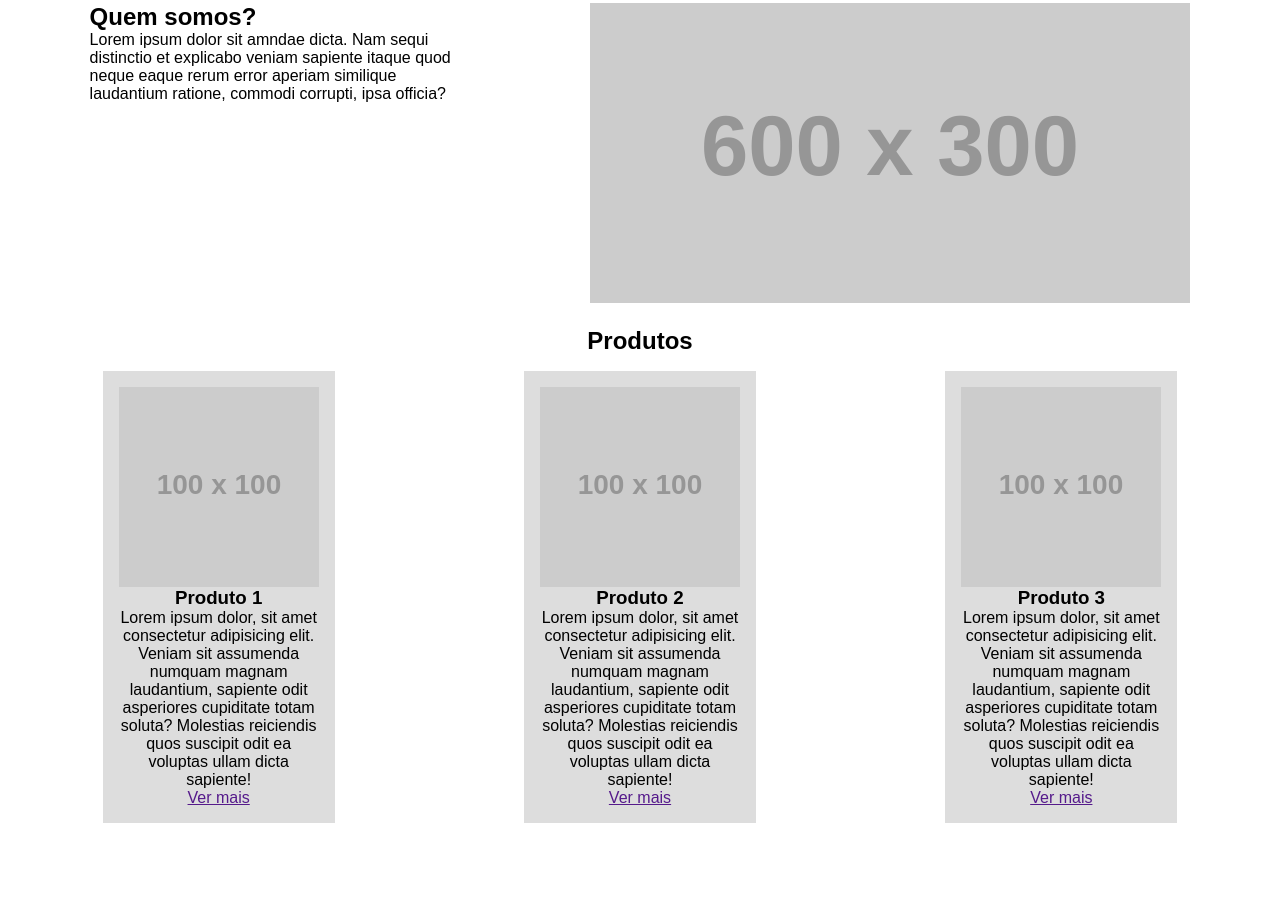
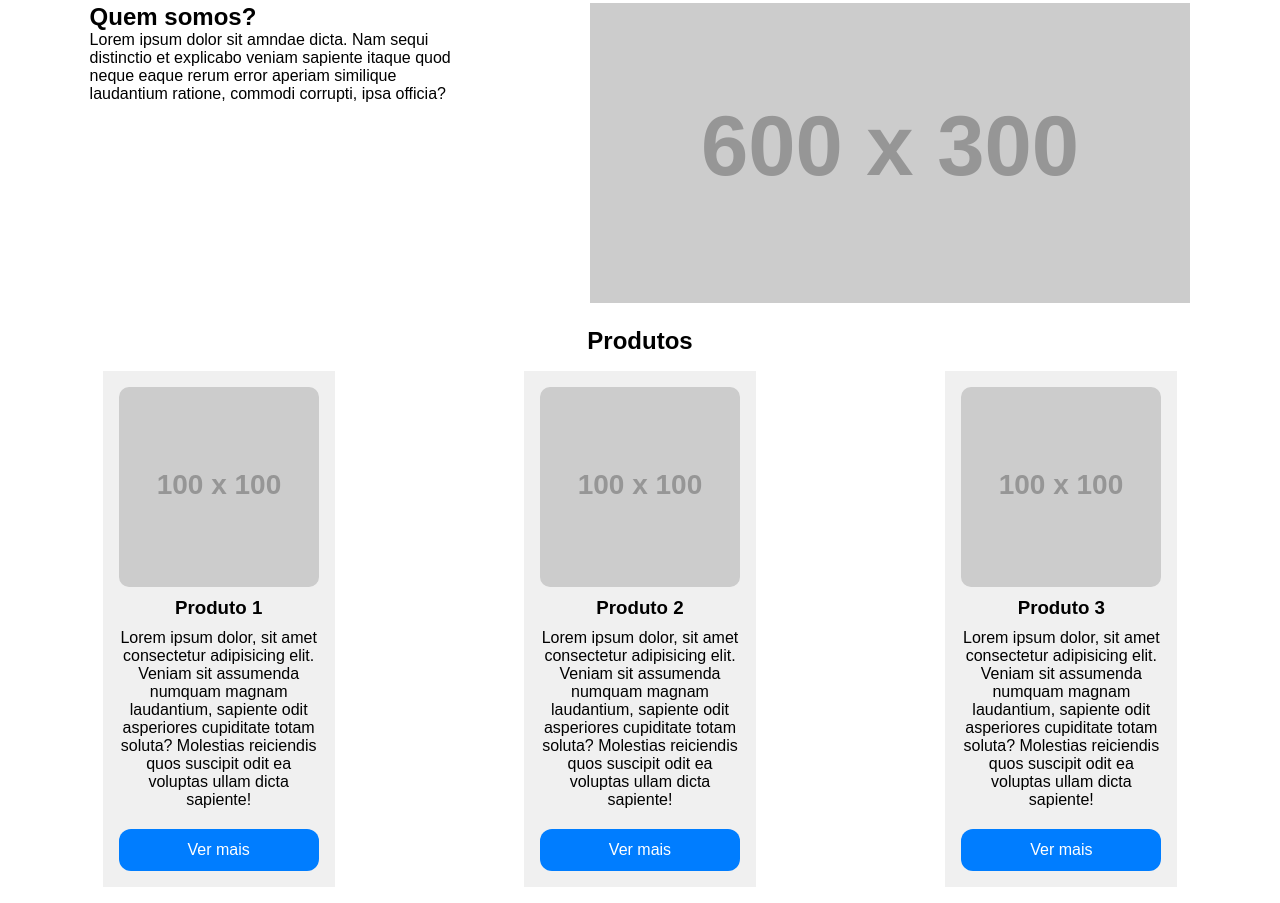
Before and after one commit to devpaulorcc/web-programming-classes, a plain HTML site: page src/business-website/index.html in a window 1280 px wide. Shown: the part 821-1724 px from the top of the page. Before the commit the page ends 1660 px from the top, so only its background shows below. Drawn offline with Linux system fonts and the light colour scheme; placeholder pictures from the web are drawn by us.

Commit message:
feat: style improvements to product buttons

```diff
--- a/src/business-website/styles.css
+++ b/src/business-website/styles.css
@@ -93,12 +93,26 @@ main > #empresa > div > a {
 }
 
 .produto {
-    background-color: #dddddd;
+    background-color: #f0f0f0;
     display: flex;
     flex-direction: column;
     padding: 1rem;
+    gap: 10px;
+}
+
+.produto > img {
+    border-radius: 10px;
 }
 
 .produto > p {
     max-width: 200px;
 }
+
+.produto > a {
+    background-color: #007dff;
+    text-decoration: none;
+    color: #fff;
+    padding: 12px 60px;
+    border-radius: 12px;
+    margin-top: 10px;
+}
```
